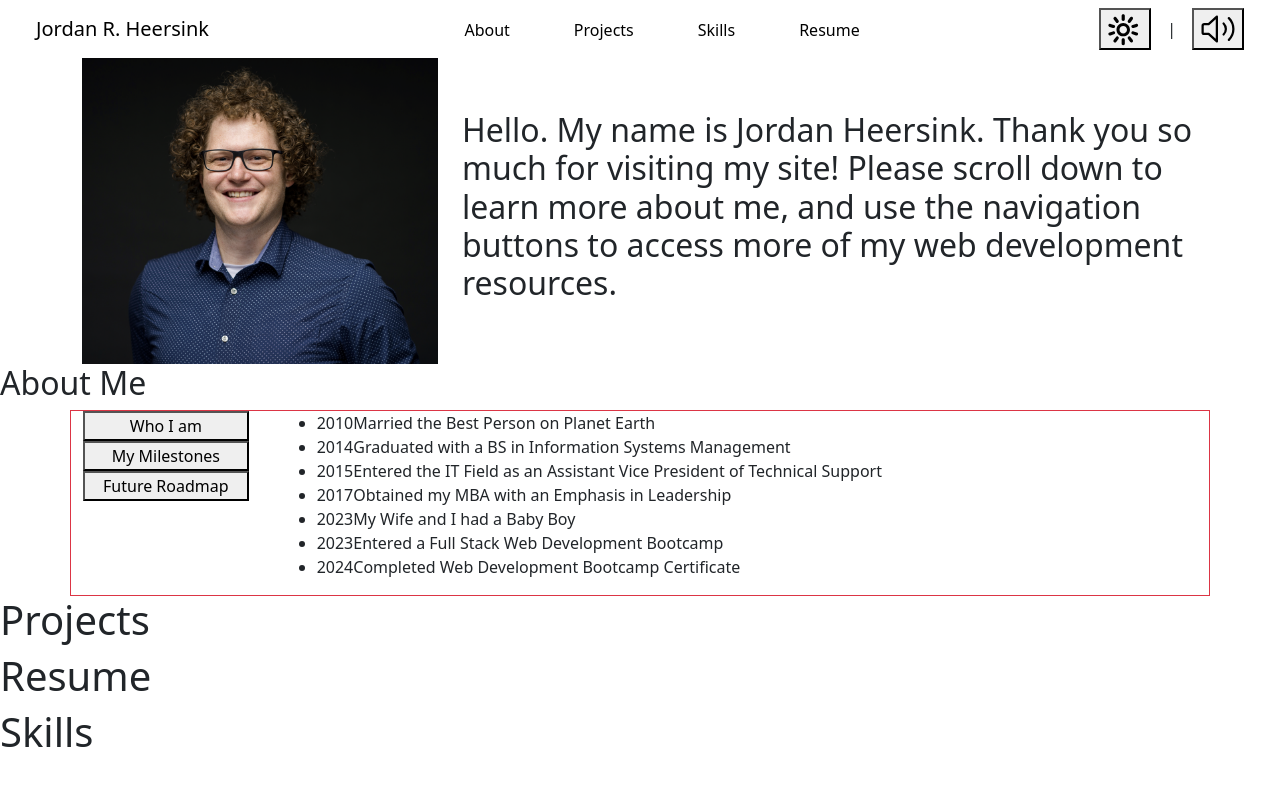
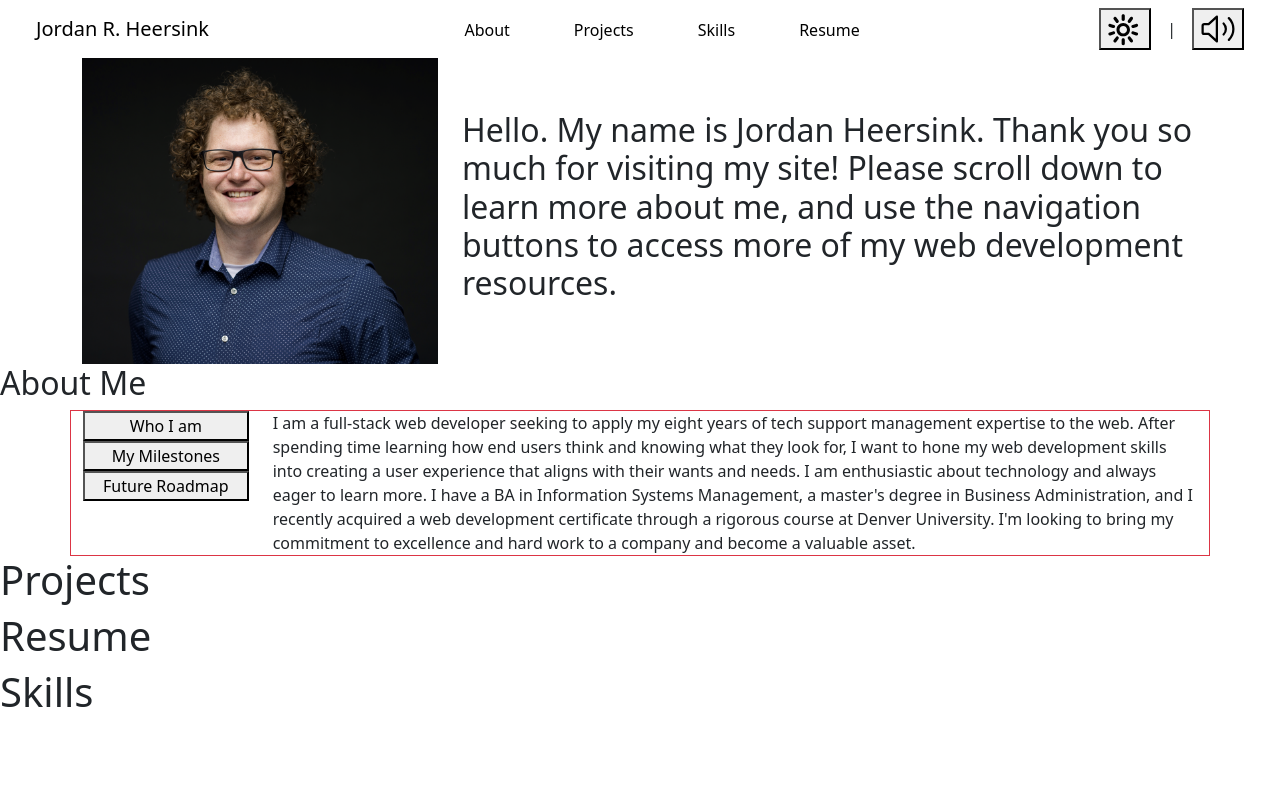
Before and after one commit to jheersink8/jrh-portfolio, a React (Vite) app: page / in a window 1280 px wide. Shown: the top 786 px of the page. Built offline with nearby package versions, Linux system fonts and the light colour scheme.

Commit message:
Style added

```diff
--- a/package.json
+++ b/package.json
@@ -10,6 +10,7 @@
     "preview": "vite preview"
   },
   "dependencies": {
+    "animate.css": "^4.1.1",
     "bootstrap": "^5.3.3",
     "react": "^18.2.0",
     "react-dom": "^18.2.0"
--- a/src/components/Main/About/About.jsx
+++ b/src/components/Main/About/About.jsx
@@ -3,12 +3,12 @@ import Milestones from './Content/Milestones';
 import timeline from './Content/timeline';
 import Future from './Content/Future';
 import { useState } from 'react';
-import './Content/carousel.css';
+import './Content/styles.css';
 
 export default function About() {
-    const [style, runStyle] = useState('red')
+    const [style, runStyle] = useState('blurb')
 
-    const runTest = () => {
+    const runBlurb = () => {
         runStyle((prevStyle) => (prevStyle === 'red' ? 'blue' : 'red'));
     };
 
@@ -18,13 +18,13 @@ export default function About() {
             <div className='container'>
                 <div className='row border border-danger'>
                     <div className='col-2 d-flex flex-column '>
-                        <button >Who I am</button>
-                        <button >My Milestones</button>
+                        <button onClick={runBlurb} >Who I am</button>
+                        <button>My Milestones</button>
                         <button >Future Roadmap</button>
                     </div>
-                    <div className='col-10'>
-                        {/* <Blurb /> */}
-                        <Milestones timeline={timeline} />
+                    <div  className='col-10'>
+                        <Blurb className={style}/>
+                        {/* <Milestones timeline={timeline} /> */}
                     </div>
                 </div>
             </div>
--- a/src/components/Main/About/Content/Blurb.jsx
+++ b/src/components/Main/About/Content/Blurb.jsx
@@ -1,5 +1,5 @@
-export default function Blurb() {
+export default function Blurb({ className }) {
     return (
-        <div>I am a full-stack web developer seeking to apply my <span className="emphasis">eight years</span> of tech support management expertise to the web. After spending time learning how end users think and knowing what they look for, I want to hone my web development skills into creating a user experience that aligns with <span className="emphasis">their wants and needs</span>. I am enthusiastic about technology and always eager to learn more. I have a BA in <span className="emphasis">Information Systems Management</span>, a master's degree in <span className="emphasis">Business Administration</span>, and I recently acquired a web development <span className="emphasis">certificate</span> through a rigorous course at Denver University. I'm looking to bring my commitment to <span className="emphasis">excellence</span> and <span className="emphasis">hard work</span> to a company and become a valuable asset.</div>
+        <div className={className}>I am a full-stack web developer seeking to apply my <span className="emphasis">eight years</span> of tech support management expertise to the web. After spending time learning how end users think and knowing what they look for, I want to hone my web development skills into creating a user experience that aligns with <span className="emphasis">their wants and needs</span>. I am enthusiastic about technology and always eager to learn more. I have a BA in <span className="emphasis">Information Systems Management</span>, a master's degree in <span className="emphasis">Business Administration</span>, and I recently acquired a web development <span className="emphasis">certificate</span> through a rigorous course at Denver University. I'm looking to bring my commitment to <span className="emphasis">excellence</span> and <span className="emphasis">hard work</span> to a company and become a valuable asset.</div>
     )
 };
--- a/src/components/Main/About/Content/carousel.css
+++ /dev/null
@@ -1,7 +0,0 @@
-.red {
-    background-color: red;
-}
-
-.blue {
-    background-color: blue;
-}
```
Also changed, not shown: src/components/Main/About/Content/styles.css (added), 2 other files (tests, documents, lock files or other folders).
